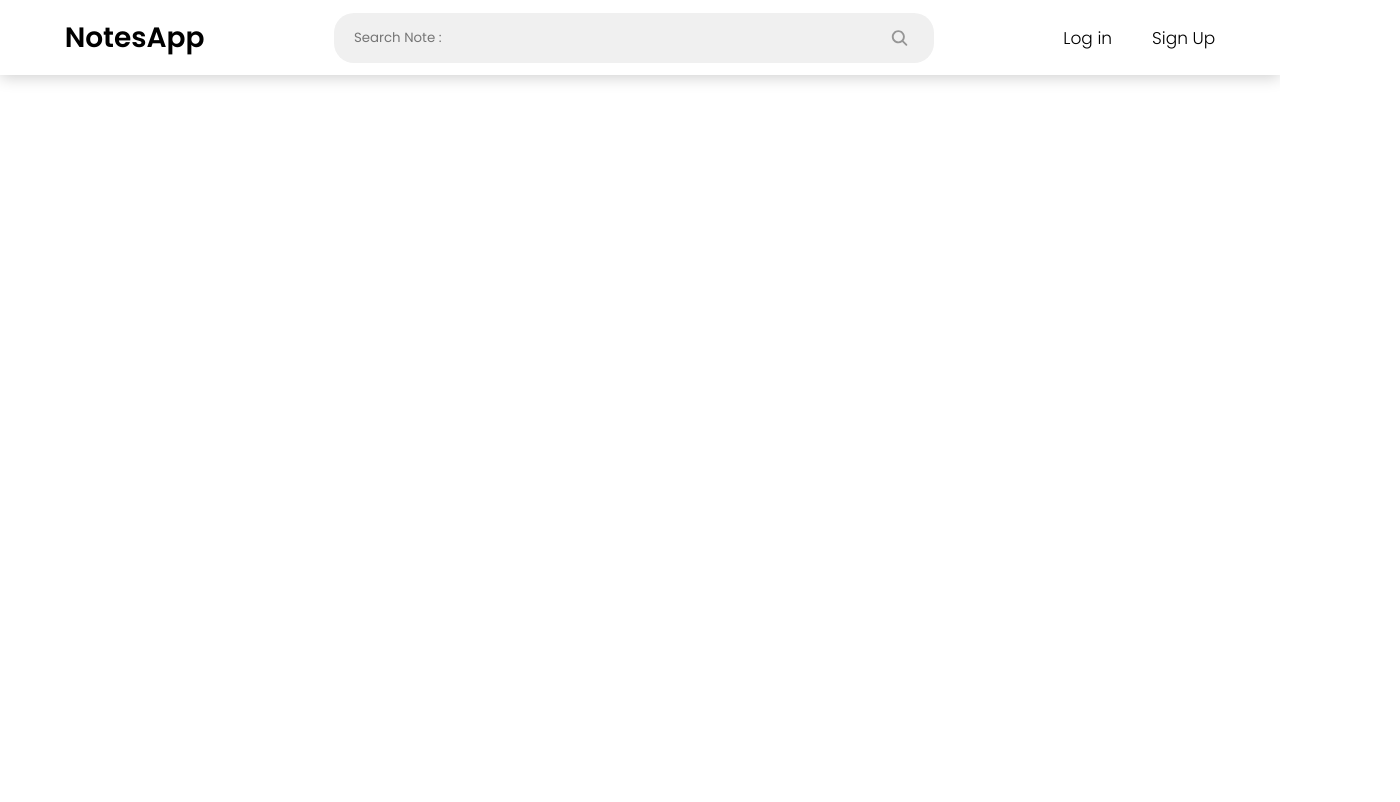
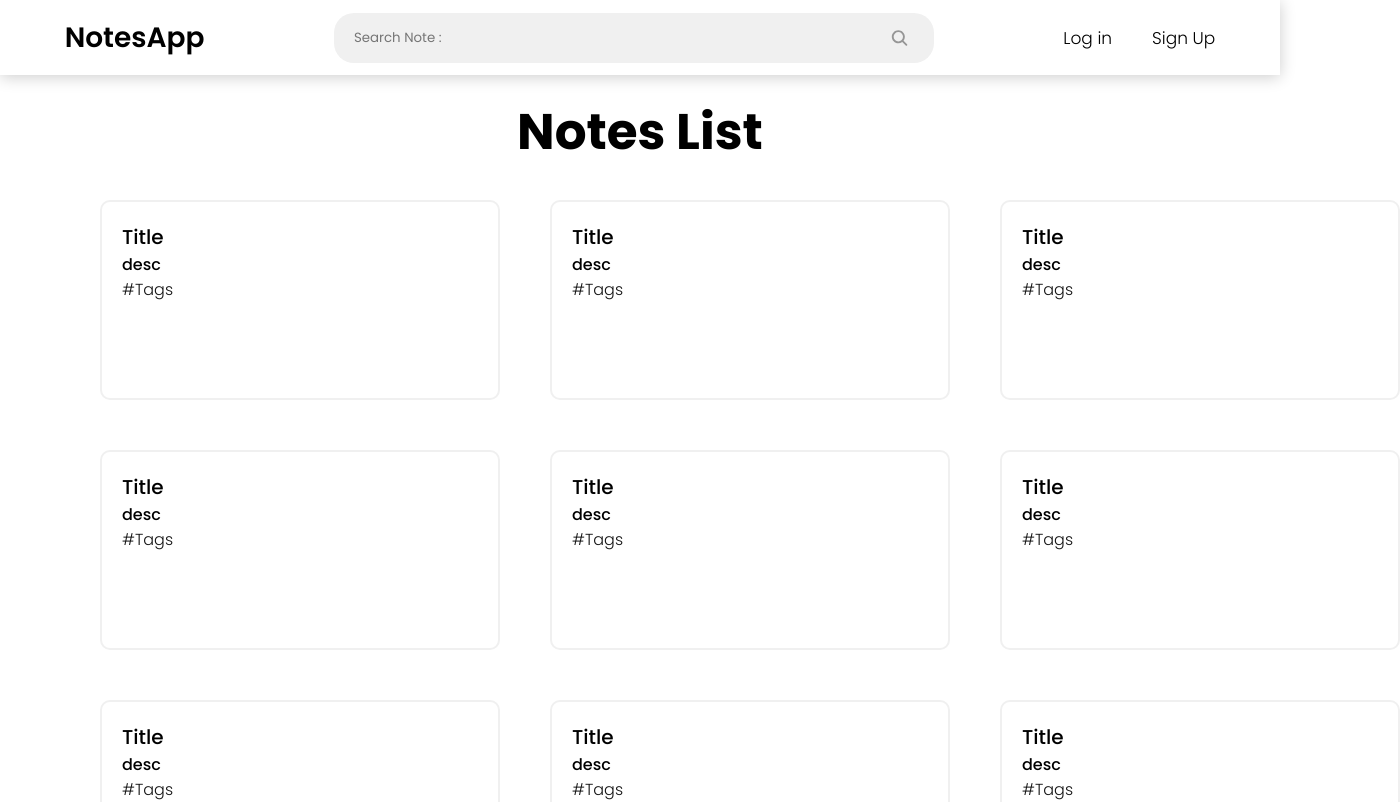
Before and after one commit to YevFED/NotesApp, a React (Vite) app in the folder frontend/: page /dashboard in a window 1280 px wide. Shown: the top 802 px of the page, 1400 px wide, since content can reach past the window. Built offline with nearby package versions, Linux system fonts and the light colour scheme.

Commit message:
Create the Cards table , planed finish it to 18th of july

```diff
--- /dev/null
+++ b/frontend/src/components/Cards/Card.jsx
@@ -0,0 +1,18 @@
+import React from "react";
+import styles from "./Card.module.scss";
+
+const Card = ({ title, desc }) => {
+  return (
+    <div className={styles.card}>
+      <div className={styles.cardInfo}>
+        <p className={styles.cardTitle}>{title}</p>
+        <p className={styles.cardDesc}>{desc}</p>
+        <div className={styles.cardTags}>
+          <p className={styles.Tag}>#Tags</p>
+        </div>
+      </div>
+    </div>
+  );
+};
+
+export default Card;
--- /dev/null
+++ b/frontend/src/components/Cards/Card.module.scss
@@ -0,0 +1,27 @@
+.card {
+  width: 400px;
+  height: 200px;
+  transition: 0.3s all;
+  border: 2px solid rgb(240, 240, 240);
+  border-radius: 10px;
+  &:hover {
+    box-shadow: 0px 5px 10px 0px rgba(0, 0, 0, 0.3);
+    transition: 0.3s all;
+  }
+  .cardInfo {
+    padding: 20px;
+    .cardTitle {
+      font-size: 20px;
+      font-weight: 500;
+    }
+    .cardDesc {
+      font-weight: 500;
+    }
+    .cardTags {
+      .Tag {
+        font-weight: 300;
+        color: rgb(20, 20, 20);
+      }
+    }
+  }
+}
--- a/frontend/src/components/Header/Header.module.scss
+++ b/frontend/src/components/Header/Header.module.scss
@@ -1,12 +1,11 @@
 .header {
-  width: 100vw;
+  width: 100%;
   height: 75px;
   box-shadow: 0px 2px 15px 0px rgba(0, 0, 0, 0.2);
   display: flex;
   align-items: center;
   justify-content: space-around;
 
-  position: absolute;
   .headerLogo {
     font-size: 28px;
     font-weight: 600;
--- a/frontend/src/pages/Auth/Login/Login.module.scss
+++ b/frontend/src/pages/Auth/Login/Login.module.scss
@@ -1,10 +1,9 @@
 .wrapper {
-  width: 100vw;
-  height: 100vh;
+  width: 100%;
+  height: calc(100vh - 75px);
   display: flex;
   align-items: center;
   justify-content: center;
-
   .loginForm {
     width: 500px;
     height: 600px;
--- a/frontend/src/pages/Auth/SignUp/SignUp.module.scss
+++ b/frontend/src/pages/Auth/SignUp/SignUp.module.scss
@@ -1,6 +1,6 @@
 .wrapper {
-  width: 100vw;
-  height: 100vh;
+  width: 100%;
+  height: calc(100vh - 75px);
   display: flex;
   align-items: center;
   justify-content: center;
--- a/frontend/src/pages/Home/Home.jsx
+++ b/frontend/src/pages/Home/Home.jsx
@@ -1,9 +1,38 @@
 import React from "react";
-import { DiAndroid } from "react-icons/di";
 import Header from "../../components/Header/Header";
+import Card from "../../components/Cards/Card";
+import styles from "./Home.module.scss";
 
 const Home = () => {
-  return <Header />;
+  const title = "Title";
+  const desc = "desc";
+  return (
+    <>
+      <Header />
+
+      <div className={styles.wrapper}>
+        <h1 className={styles.cardTableTitle}>Notes List</h1>
+        <div className={styles.cardTable}>
+          <Card title={title} desc={desc} />
+          <Card title={title} desc={desc} />
+          <Card title={title} desc={desc} />
+          <Card title={title} desc={desc} />
+          <Card title={title} desc={desc} />
+          <Card title={title} desc={desc} />
+          <Card title={title} desc={desc} />
+          <Card title={title} desc={desc} />
+          <Card title={title} desc={desc} />
+          <Card title={title} desc={desc} />
+          <Card title={title} desc={desc} />
+          <Card title={title} desc={desc} />
+          <Card title={title} desc={desc} />
+          <Card title={title} desc={desc} />
+          <Card title={title} desc={desc} />
+          <Card title={title} desc={desc} />
+        </div>
+      </div>
+    </>
+  );
 };
 
 export default Home;
--- a/frontend/src/pages/Home/Home.module.scss
+++ b/frontend/src/pages/Home/Home.module.scss
@@ -0,0 +1,24 @@
+.wrapper {
+  width: 100%;
+  height: auto;
+  display: flex;
+  align-items: center;
+  justify-content: center;
+  flex-direction: column;
+  .cardTableTitle {
+    font-size: 50px;
+    color: black;
+    font-weight: 700;
+    margin-top: 20px;
+  }
+  .cardTable {
+    width: 100%;
+    height: auto;
+    display: grid;
+    justify-content: space-around;
+    grid-template-columns: repeat(3, auto);
+    gap: 50px;
+    margin: 30px 0px;
+    padding: 0px 100px;
+  }
+}
```
